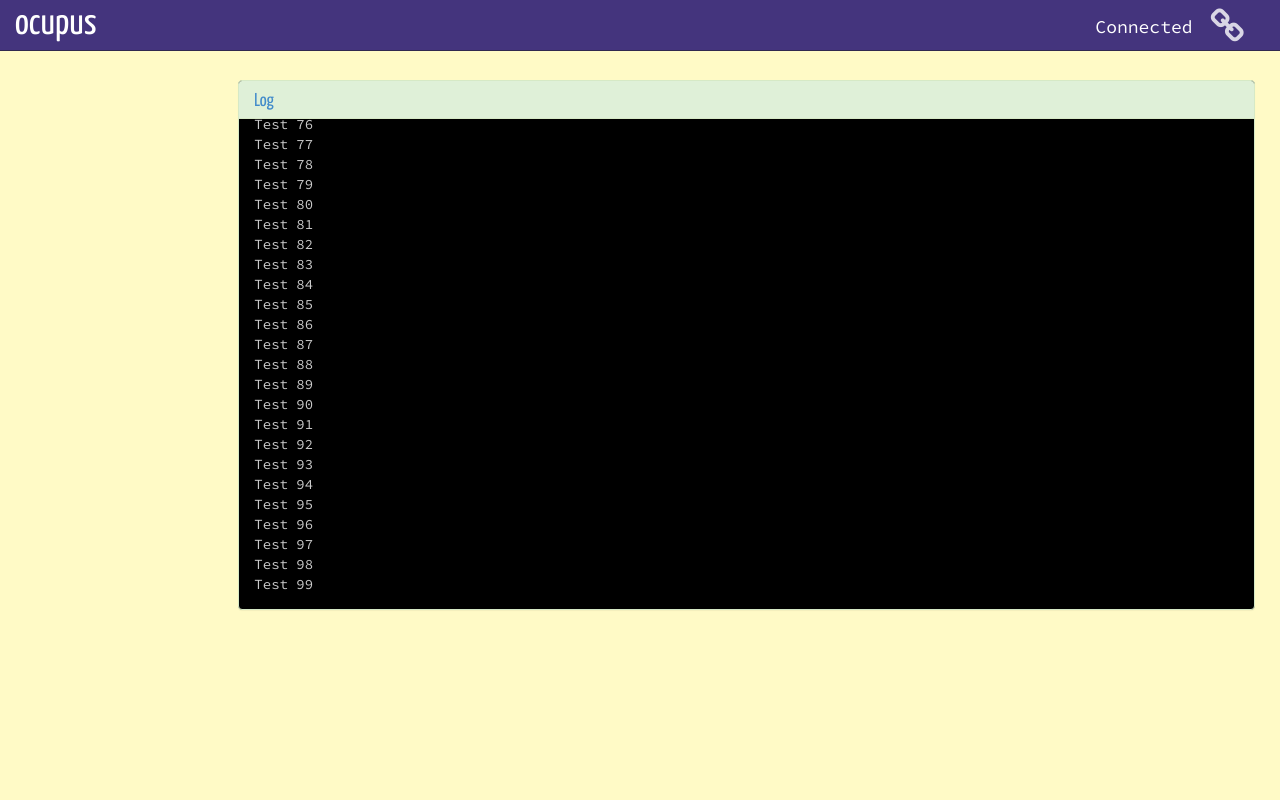
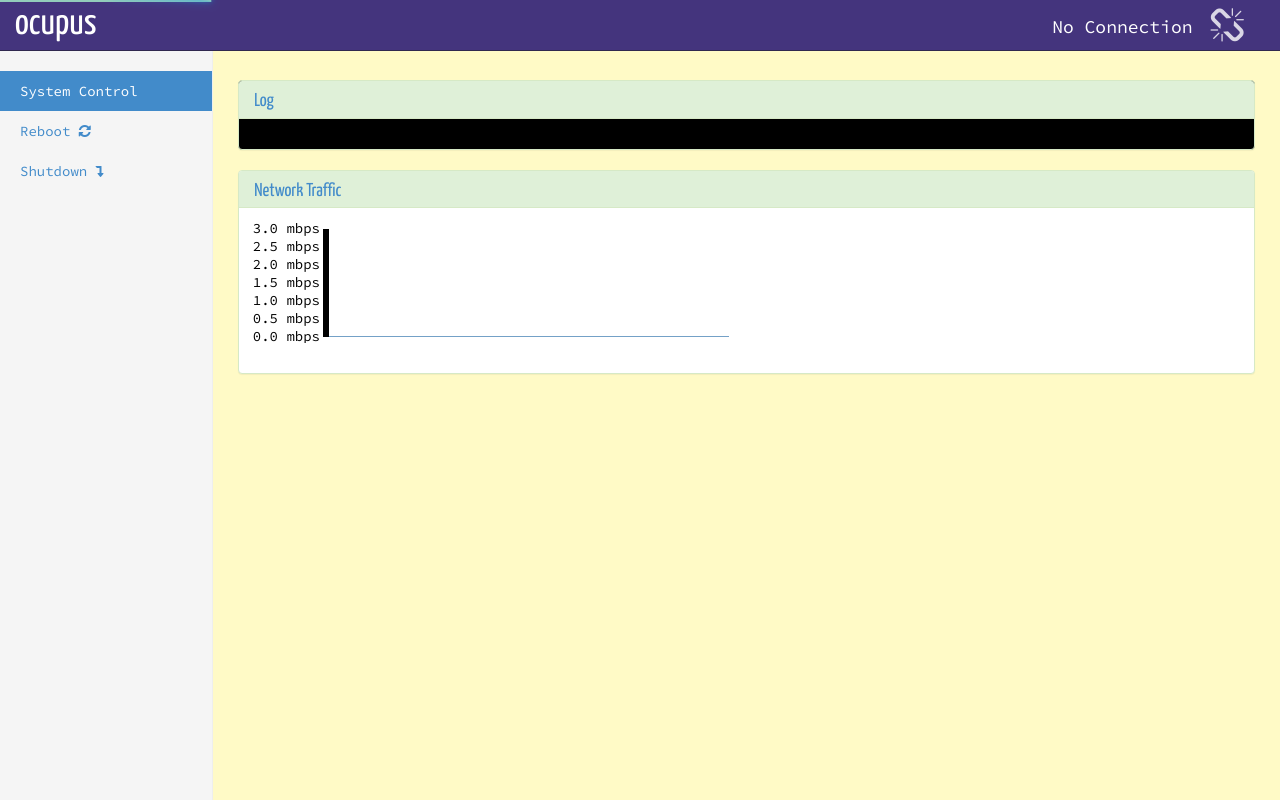
Before and after one commit to hackcasual/ocupus, a Python web app: template flask/templates/receiver.html in a window 1280 px wide. Run offline with Jinja, Linux system fonts and the light colour scheme; the template is opened without the code that fills it, so the values that code supplies are empty; some libraries are stand-ins or nearby versions.

Commit message:
Finalized system support and logging. Added avconv based recording in config file. Added R58 compliant openvpn config

```diff
--- a/flask/static/css/ocupus.css
+++ b/flask/static/css/ocupus.css
@@ -16,6 +16,10 @@
 
 body {
     font-family: 'SourceCodePro Regular';
+}
+
+#traffic-graph p {
+  margin-left: 75px;
 }
 
 #camera-panel>.panel {
@@ -64,6 +68,8 @@
     padding-right: 1em;
     float: left;
 }
+
+
 
 .connection-status>.fa {
     padding-top: 5px;
@@ -208,3 +214,18 @@
   display: inline-block;
   border-radius: 50%;
 }
+
+.rule line {
+  stroke: #eee;
+  shape-rendering: crispEdges;
+}
+
+.line {
+  fill: none;
+  stroke: steelblue;
+  stroke-width: 1.5px;
+}
+
+.x.axis line {
+  shape-rendering: auto;
+}
--- a/flask/static/js/ocupus.js
+++ b/flask/static/js/ocupus.js
@@ -16,7 +16,7 @@
   var parsed = data.split(',');
   if (parseInt(parsed[2]) != 0) {
     other_peers[parseInt(parsed[1])] = parsed[0];
-    if (parsed[0] === 'ocupus_orchestrator')
+    if (parsed[0] == "ocupus_orchestrator")
       orchestrator = parseInt(parsed[1])
   }
 }
@@ -39,9 +39,19 @@
   return sdp;
  }
 
+var hasShownReject = false;
+
 function isGoodCandidate(conn) {
   if (window.location.hostname.search("172.17") != -1) {
+    if (hasShownReject == false) {
+      logLine("Running in VPN mode, rejecting all non VPN candidates");
+      hasShownReject = true;
+    }
     return conn.search("172.17") != -1;
+  }
+  if (hasShownReject == false) {
+    logLine("*********** WARNING :: Not restricting candidates to VPN. If this is an official match, you're in trouble!");
+    hasShownReject = true;
   }
   return true;
 }
@@ -65,6 +75,8 @@
 var streams = {};
 
 var nettraff = {rx: -1, tx: -1, time: -1}
+var rx_delta_mbps = 0;
+var tx_delta_mbps = 0;
 
 function handleOcupusMessage(message) {
   if (message.type === "log") {
@@ -72,10 +84,11 @@
   } else if (message.type === "nettraff") {
     if (nettraff.rx > 0) {
       rx_delta = message.rx - nettraff.rx;
-      tx_delta = message.tx - nettraff.rx;
-      time_delta = window.performance.now() - nettraff.time;
+      tx_delta = message.tx - nettraff.tx;
+      time_delta = (window.performance.now() - nettraff.time) / 1000.0;
 
-      logLine("RX: " + rx_delta + " TX: " + tx_delta);
+      tx_delta_mbps = (((tx_delta + rx_delta) * 8)/1e6) / time_delta;
+
     }
     nettraff.rx = message.rx;
     nettraff.tx = message.tx;
@@ -101,7 +114,7 @@
 
       localPeerConnection.createAnswer(function (description) {
         localPeerConnection.setLocalDescription(description);
-        description.sdp = setBitRate(description.sdp, 2048);
+        description.sdp = setBitRate(description.sdp, 1024);
         sendToPeer(peer_id, JSON.stringify(description));
       }, null, sdpConstraints);
       localPeerConnection.onicecandidate = function (icb) {
@@ -140,16 +153,19 @@
 }
 
 function showConnected() {
+  logLine("Now connected to " + server);
   $("li.connection-status").html('<div class="connection-text">Connected</div><div class="fa fa-link fa-2x" style="color: white;">');
 }
 
 function showDisconnected() {
+  logLine("Now disconnected from " + server);
   $("li.connection-status").html('<div class="connection-text">No Connection</div><div class="fa fa-unlink fa-2x" style="color: white;">');
 }
 
 
 function showError(status) {
           $("#alerts").append('<div class="alert alert-danger" data-dismiss="alert">' + status + '</div>');
+          logLine("<span style='color:red'>" + status + "</span>");
 }
 
 function hangingGetCallback() {
@@ -157,8 +173,10 @@
     if (hangingGet.readyState != 4)
       return;
     if (hangingGet.status != 200) {
-      showError(hangingGet.statusText);
+      console.log(hangingGet)
+      showError("Lost connection to server" + hangingGet.statusText);
       my_id = -1;
+      showDisconnected();
       disconnect();
     } else {
       var peer_id = GetIntHeader(hangingGet, "Pragma");
@@ -178,6 +196,30 @@
       window.setTimeout(startHangingGet, 0);
 }
 
+function systemShutdown() {
+  var confirm=prompt("Powering off ocupus. Only do this at the end of a match. Type poweroff to confirm ","");
+
+  if (confirm=="poweroff")
+  {
+    sendToPeer(orchestrator, '{"topic":"system","message":"shutdown"}');
+    logLine("Sending power off to ocupus");
+  } else {
+    logLine("Canceling power off");
+  }
+}
+
+function systemReboot() {
+  var confirm=prompt("Rebooting ocupus. Only do this if you're having trouble. Type reboot to confirm ","");
+
+  if (confirm=="reboot")
+  {
+    sendToPeer(orchestrator, '{"topic":"system","message":"restart"}');
+    logLine("Sending reboot to ocupus");
+  } else {
+    logLine("Canceling reboot");
+  }
+}
+
 function startHangingGet() {
   try {
     hangingGet = new XMLHttpRequest();
@@ -188,6 +230,7 @@
   } catch (e) {
     showError(e.description);
     my_id = -1;
+    showDisconnected();
   }
 }
 
@@ -200,9 +243,8 @@
 }
 
 function signInCallback() {
-  NProgress.done();
-  console.log(request);
-  showConnected();
+
+
   try {
     if (request.readyState == 4) {
       if (request.status == 200) {
@@ -212,13 +254,19 @@
           if (peers[i].length > 0) {
             var parsed = peers[i].split(',');
             other_peers[parseInt(parsed[1])] = parsed[0];
+            if (parsed[0] == "ocupus_orchestrator")
+              orchestrator = parseInt(parsed[1])
+
           }
         }
+        NProgress.done();
         startHangingGet();
+        showConnected();
         request = null;
       }
     }
   } catch (e) {
+    NProgress.done();
     showError("error: " + e.description);
   }
 }
@@ -241,14 +289,6 @@
 }
 
 function sendToPeer(peer_id, data) {
-  if (my_id == -1) {
-    alert("Not connected");
-    return;
-  }
-  if (peer_id == my_id) {
-    alert("Can't send a message to oneself :)");
-    return;
-  }
   var r = new XMLHttpRequest();
   r.open("POST", server + "/message?peer_id=" + my_id + "&to=" + peer_id,
          false);
@@ -287,7 +327,7 @@
 }
 
 function logLine(line) {
-    $("<div />").text(line).appendTo("#log-information");
+    $("<div />").html(line).appendTo("#log-information");
     tailScroll();
 }
 
@@ -326,10 +366,78 @@
     for (var s in streams) {
       $("#" + s).get(0).play();
     }
-  } );
+  });
 
- for (var i = 0; i < 100; i++) {
-  logLine("Test " + i);
- }
+  $("#reboot-button").click(systemReboot);
+  $("#shutdown-button").click(systemShutdown);
+});
+
+
+
+var tx_data = d3.range(150).map(function() {return 0});
+
+function chart(domain, interpolation, tick) {
+
+  var margin = {top: 6, right: 0, bottom: 6, left: 80},
+      width = 400,
+      height = 120 - margin.top - margin.bottom;
+
+  var x = d3.scale.linear()
+      .domain(domain)
+      .range([0, width]);
+
+  var y = d3.scale.linear()
+      .domain([0, 3])
+      .range([height, 0]);
+
+  var line = d3.svg.line()
+      .interpolate(interpolation)
+      .x(function(d, i) { return x(i); })
+      .y(function(d, i) { return y(d); });
+
+  var svg = d3.select("#traffic-graph").append("p").append("svg")
+      .attr("width", width + margin.left + margin.right)
+      .attr("height", height + margin.top + margin.bottom)
+      .style("margin-left", -margin.left + "px")
+    .append("g")
+      .attr("transform", "translate(" + margin.left + "," + margin.top + ")");
+
+  svg.append("defs").append("clipPath")
+      .attr("id", "clip")
+    .append("rect")
+      .attr("width", width)
+      .attr("height", height);
+
+  svg.append("g")
+      .attr("class", "y axis")
+      .call(d3.svg.axis().tickFormat(function(d) { return d.toFixed(1) + " mbps"; }).scale(y).ticks(5).orient("left"));
+
+  var path = svg.append("g")
+      .attr("clip-path", "url(#clip)")
+    .append("path")
+      .data([tx_data])
+      .attr("class", "line")
+      .attr("d", line);
+
+  tick(path, line, tx_data, x);
+}
+
+chart([0, 150 - 1], "linear", function tick(path, line, tx_data, x) {
+
+  // push a new data point onto the back
+  tx_data.push(tx_delta_mbps);
+
+  // redraw the line, and then slide it to the left
+  path
+      .attr("d", line)
+      .attr("transform", null)
+    .transition()
+      .duration(1000)
+      .ease("linear")
+      .attr("transform", "translate(" + x(-1) + ")")
+      .each("end", function() { tick(path, line, tx_data, x); });
+
+  // pop the old data point off the front
+  tx_data.shift();
 
 });
--- a/flask/templates/receiver.html
+++ b/flask/templates/receiver.html
@@ -40,22 +40,47 @@
 {% block content %}
    <div class="container-fluid">
       <div class="row">
+       <div class="col-sm-3 col-md-2 sidebar">
+          <ul class="nav nav-sidebar">
+            <li class="active"><a href="#">System Control</a></li>
+            <li><a href="#" id="reboot-button">Reboot <i class="fa fa-refresh"></i></a></li>
+            <li><a href="#" id="shutdown-button">Shutdown <i class="fa fa-level-down"></i></a></li>
+          </ul>
+       </div>
         <div class="col-sm-9 col-sm-offset-3 col-md-10 col-md-offset-2 main">
           <div id="alerts"></div>
           <div id="camera-panel" class="row">
 
           </div>
+
+          <!-- Log data -->
           <div class="row" id="log-data">
-          <div class="panel panel-success" id="log"><div class="panel-heading">
+            <div class="panel panel-success" id="log">
+              <div class="panel-heading">
                 <a data-toggle="collapse" data-parent="#log-data" href="#collapseOne">
                   Log
-        </a></div>
+                </a>
+              </div>
               <div id="collapseOne" class="panel-collapse collapse in">
-      <div class="panel-body" id="log-information">
+                <div class="panel-body" id="log-information"></div>
               </div>
             </div>
           </div>
+
+          <!-- Network Traffic -->
+          <div class="row" id="nettraff-graph">
+            <div class="panel panel-success" id="nettraff">
+              <div class="panel-heading">
+                <a data-toggle="collapse" data-parent="#nettraff-graph" href="#collapseNettraff">
+                  Network Traffic
+                </a>
               </div>
+              <div id="collapseNettraff" class="panel-collapse collapse in">
+                <div class="panel-body" id="traffic-graph"></div>
+              </div>
+            </div>
+          </div>
+
         </div>
       </div>
    </div>
@@ -67,6 +92,7 @@
 <script src="{{url_for('.static', filename='js/nprogress.js')}}"></script>
 <script src="{{url_for('.static', filename='js/jquery-ui-1.10.4.custom.min.js')}}"></script>
 <script src="{{url_for('.static', filename='js/adapter.js')}}"></script>
+<script src="{{url_for('.static', filename='js/d3.v3.min.js')}}"></script>
 <script src="{{url_for('.static', filename='js/ocupus.js')}}"></script>
 
 {% endblock %}
```
Also changed, not shown: scripts/ocupus_orchestrator.py (+48 -13 lines), scripts/peerconnection_client.py (+8 -7 lines), scripts/system_utilities.py (+23 -0 lines), 1 other file. Lines whose indentation alone changed are shown as unchanged.
